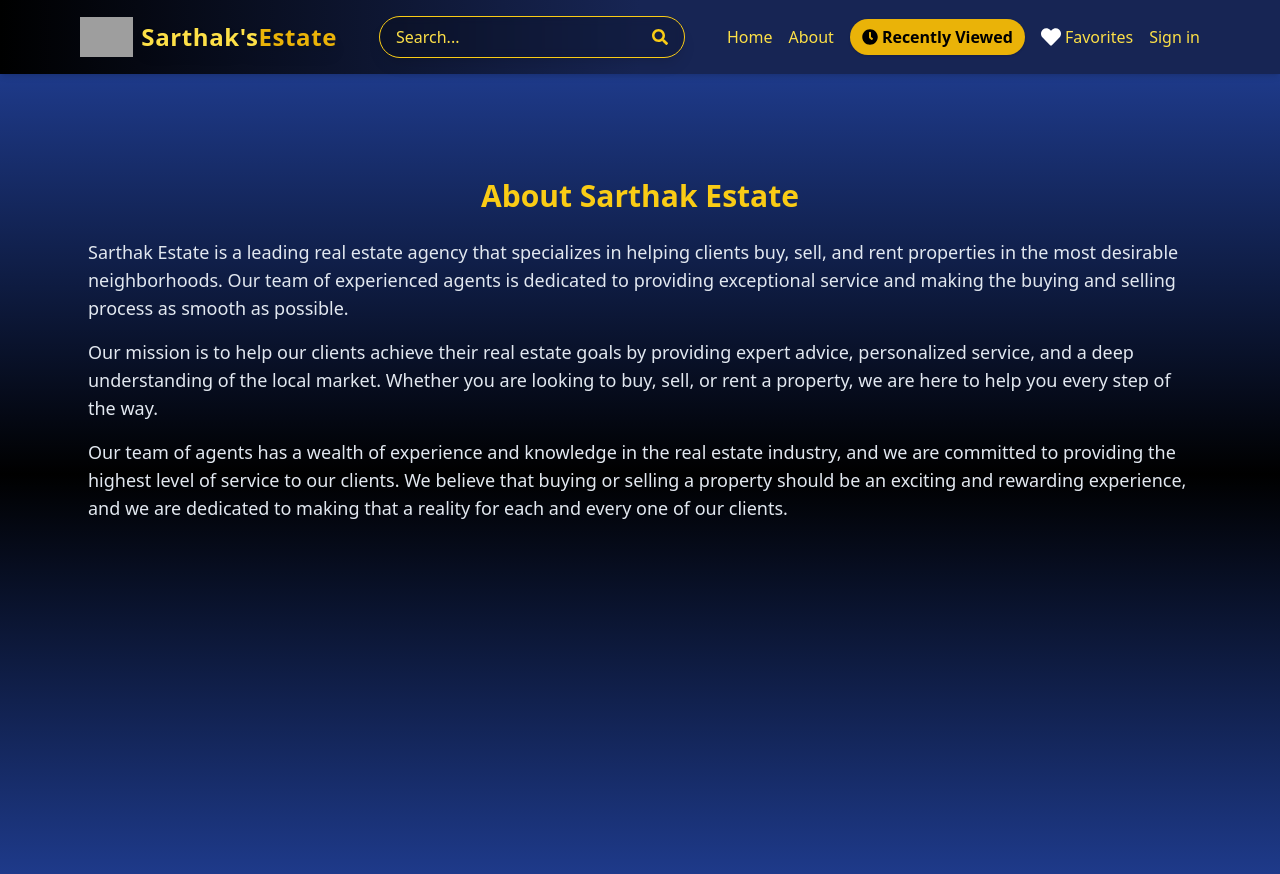
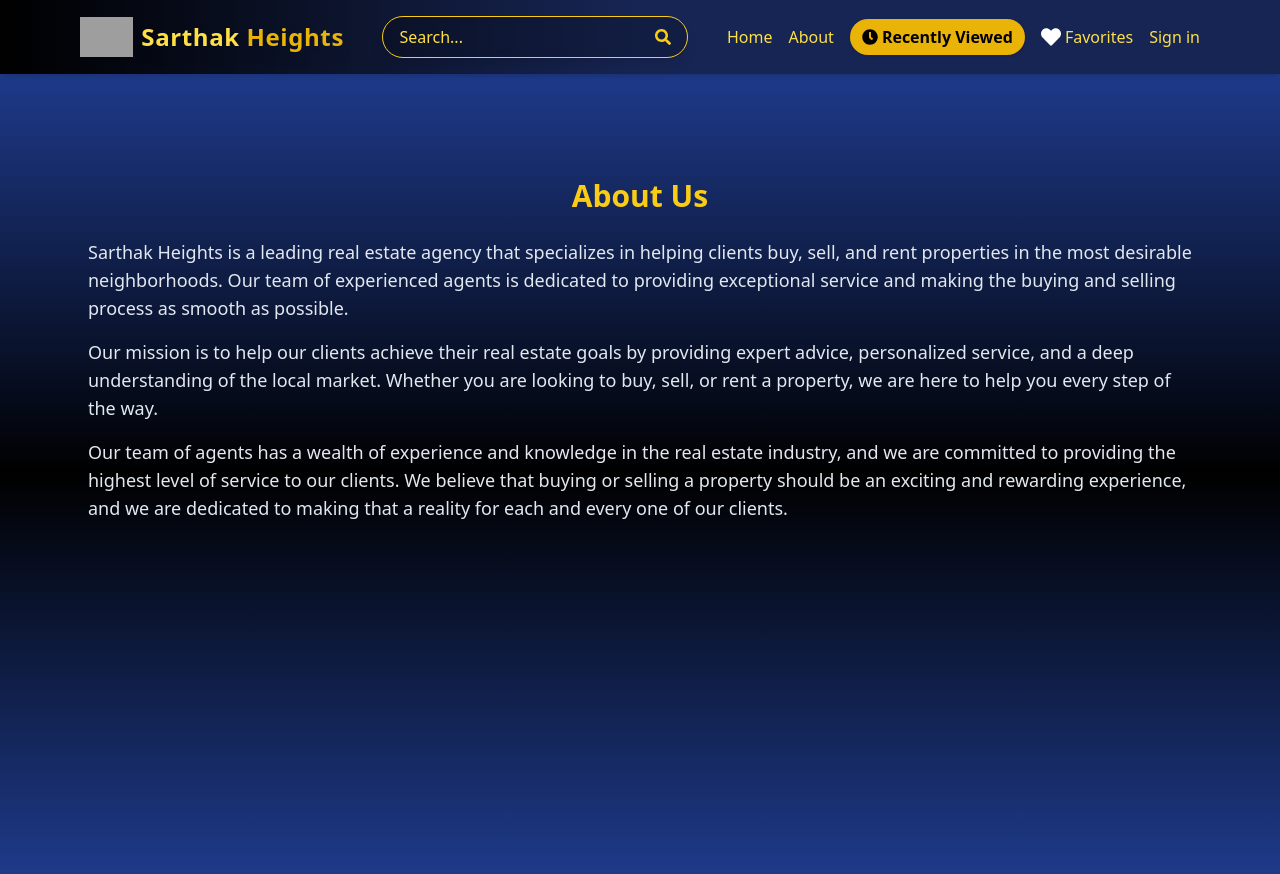
Before and after one commit to Sarthak-248/sarthak_pro, a React (Vite) app in the folder client/: page /about in a window 1280 px wide. Built offline with nearby package versions, Linux system fonts and the light colour scheme; grey boxes are pictures that could not be loaded.

Commit message:
Add axios dependency

```diff
--- a/client/src/components/Contact.jsx
+++ b/client/src/components/Contact.jsx
@@ -36,12 +36,12 @@ export default function Contact({ listing }) {
             value={message}
             onChange={onChange}
             placeholder='Enter your message here...'
-            className='w-full border p-3 rounded-lg'
+            className='w-full border text-black p-3 rounded-lg'
           ></textarea>
 
           <Link
           to={`mailto:${landlord.email}?subject=Regarding ${listing.name}&body=${message}`}
-          className='bg-slate-700 text-white text-center p-3 uppercase rounded-lg hover:opacity-95'
+          className='bg-yellow-400 font-bold text-black text-center p-3 uppercase rounded-lg hover:opacity-95'
           >
             Send Message
           </Link>
--- a/client/src/components/Footer.jsx
+++ b/client/src/components/Footer.jsx
@@ -28,7 +28,7 @@ import {
 
             {/* Company */}
             <div>
-              <h2 className="text-2xl font-extrabold mb-4 text-yellow-400">Sarthak's Estate</h2>
+              <h2 className="text-2xl font-extrabold mb-4 text-yellow-400">Sarthak Heights</h2>
               <p className="text-sm text-gray-300 leading-relaxed">
                 Helping you unlock the door to your dream home. Listings, insights, and deals — all in one place.
               </p>
@@ -81,7 +81,7 @@ import {
 
           {/* Bottom Text */}
           <div className="mt-10 text-center text-sm text-gray-400">
-            © {new Date().getFullYear()} Sarthak's Estate. All rights reserved.
+            © {new Date().getFullYear()} Sarthak Heights. All rights reserved.
           </div>
         </footer>
 
--- a/client/src/components/Header.jsx
+++ b/client/src/components/Header.jsx
@@ -43,8 +43,8 @@ export default function Header() {
         <Link to="/" className="flex items-center gap-2">
           <img src={Logo} alt="Logo" className="h-8 sm:h-10 object-contain" />
           <h1 className="font-extrabold text-lg sm:text-2xl tracking-wide drop-shadow-lg">
-            <span className="text-yellow-300">Sarthak's</span>
-            <span className="text-yellow-500">Estate</span>
+            <span className="text-yellow-300">Sarthak </span>
+            <span className="text-yellow-500">Heights</span>
           </h1>
         </Link>
 
--- a/client/src/components/RecentlyVisited.jsx
+++ b/client/src/components/RecentlyVisited.jsx
@@ -14,13 +14,20 @@ const RecentlyVisited = () => {
 
         const results = await Promise.all(
           ids.map(async (id) => {
-            const res = await fetch(`/api/listing/get/${id}`);
-            if (!res.ok) throw new Error(`Failed to fetch listing ${id}`);
-            return await res.json();
+            try {
+              const res = await fetch(`/api/listing/get/${id}`);
+              if (!res.ok) throw new Error(`Listing ${id} not found`);
+              return await res.json();
+            } catch (err) {
+              console.warn(`Skipping invalid listing ID: ${id}`);
+              return null; // Skip if not found
+            }
           })
         );
 
-        setRecentListings(results.reverse()); // Latest first
+        // Filter out null results (i.e., failed fetches)
+        const validListings = results.filter((listing) => listing !== null);
+        setRecentListings(validListings.reverse()); // Latest first
       } catch (err) {
         console.error('Error loading listings:', err);
         setError('Failed to load recently viewed listings.');
--- a/client/src/pages/About.jsx
+++ b/client/src/pages/About.jsx
@@ -4,9 +4,9 @@ export default function About() {
   return (
     <div className="min-h-screen bg-gradient-to-b from-blue-900 via-black to-blue-900 py-20 px-4">
       <div className="max-w-6xl mx-auto bg-blue-1000 rounded-lg p-6">
-        <h1 className="text-3xl font-bold mb-6 text-yellow-400 mb-10 text-center">About Sarthak Estate</h1>
+        <h1 className="text-3xl font-bold mb-6 text-yellow-400 mb-10 text-center">About Us</h1>
         <p className="mb-4 text-slate-200 text-lg">
-          Sarthak Estate is a leading real estate agency that specializes in helping clients buy, sell, and rent properties in the most desirable neighborhoods. Our team of experienced agents is dedicated to providing exceptional service and making the buying and selling process as smooth as possible.
+          Sarthak Heights is a leading real estate agency that specializes in helping clients buy, sell, and rent properties in the most desirable neighborhoods. Our team of experienced agents is dedicated to providing exceptional service and making the buying and selling process as smooth as possible.
         </p>
         <p className="mb-4 text-slate-200 text-lg">
           Our mission is to help our clients achieve their real estate goals by providing expert advice, personalized service, and a deep understanding of the local market. Whether you are looking to buy, sell, or rent a property, we are here to help you every step of the way.
--- a/client/src/pages/Home.jsx
+++ b/client/src/pages/Home.jsx
@@ -57,7 +57,7 @@ export default function Home() {
           Find your <span className="typing-wrapper text-yellow-500">perfect place!</span>
         </h1>
         <p className="text-yellow-200 mt-4 text-sm sm:text-base">
-          Sarthak's Estate guides you to your ideal home. Explore a diverse selection<br /> of properties,
+          Sarthak Heights guides you to your ideal home. Explore a diverse selection<br /> of properties,
           thoughtfully curated to meet your unique needs.
         </p>
         <Link
@@ -86,7 +86,7 @@ export default function Home() {
       </div>
 
       {/* Swiper Section - Featured Listings */}
-      {offerListings?.length > 0 && (
+      {/* {offerListings?.length > 0 && (
         <div className="bg-black px-4">
           <Swiper navigation className="w-full max-w-6xl bg-black mx-auto">
             {offerListings.map((listing) => (
@@ -102,7 +102,7 @@ export default function Home() {
             ))}
           </Swiper>
         </div>
-      )}
+      )} */}
 
       {/* Footer */}
       <div className="bg-gradient-to-b from-black via-blue-950 to-black mt-32">
```
Also changed, not shown: 1 other file (tests, documents, lock files or other folders).
